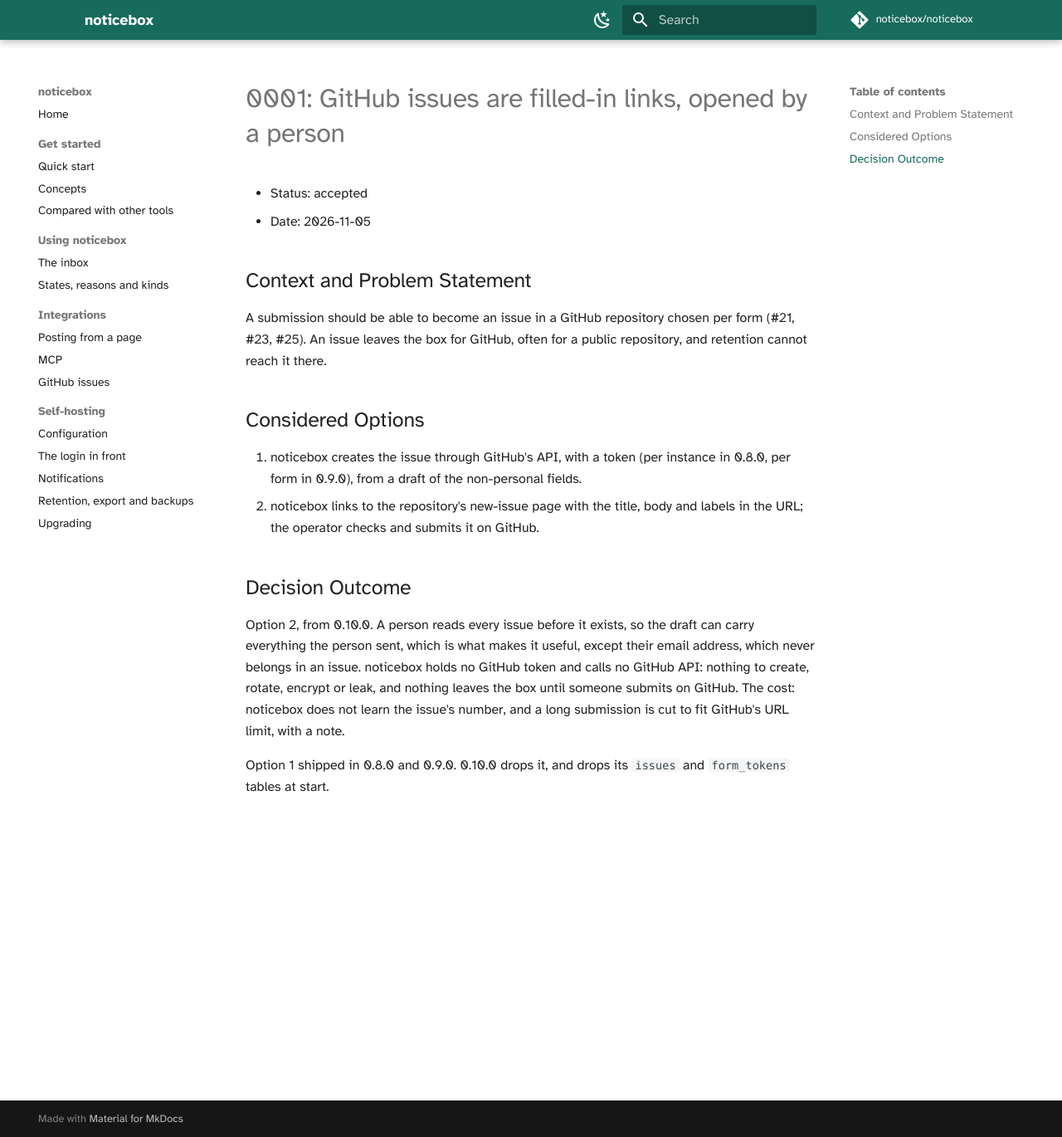
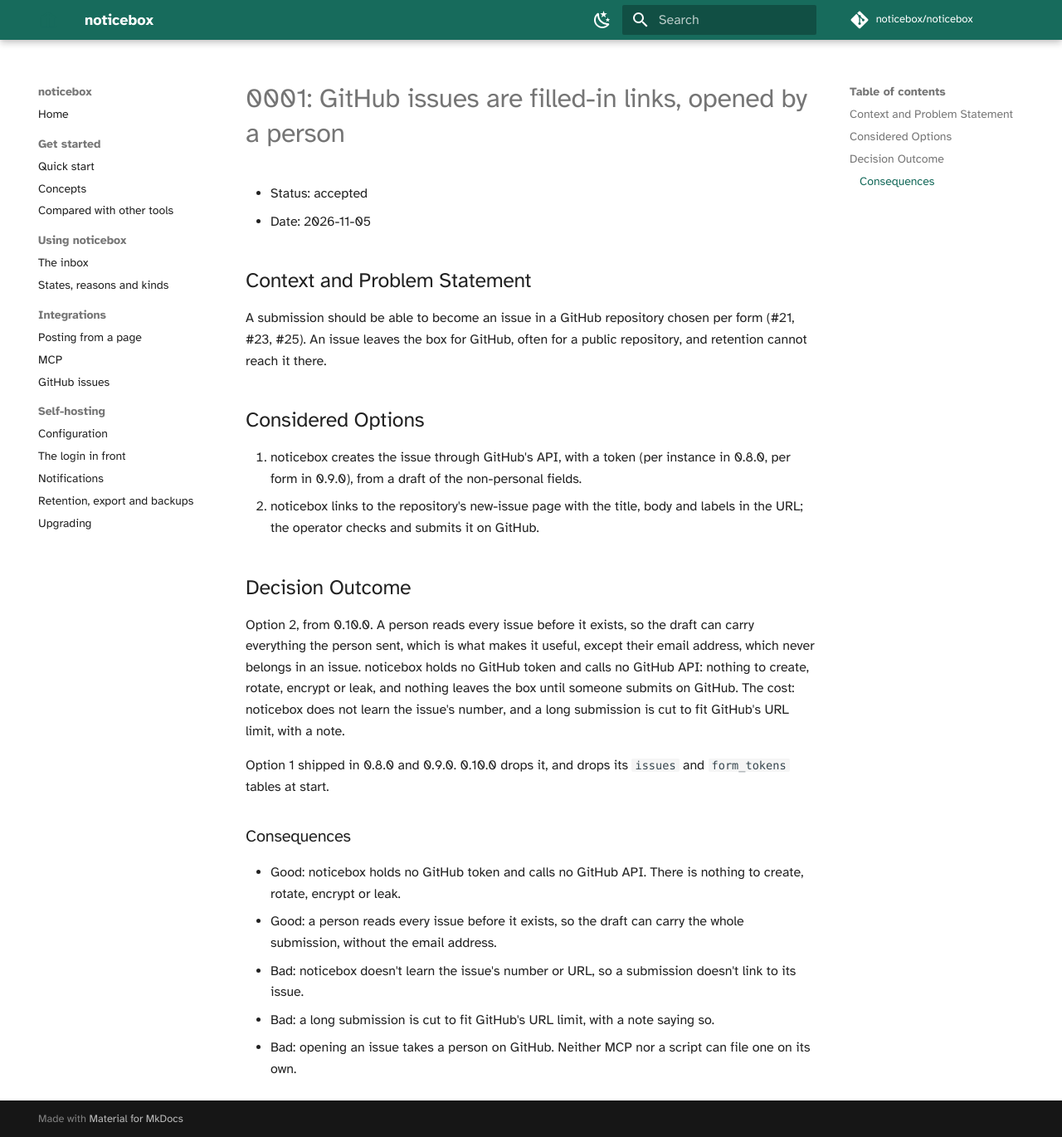
Before and after one commit to noticebox/noticebox, an MkDocs documentation site: the page built from docs/adr/0001-github-issues-as-filled-in-links.md, in a window 1280 px wide and 1370 px high. Shown: the whole window at 83% size. Built offline with MkDocs 1.6.1 and Material for MkDocs 9.7.7, drawn with Linux system fonts in a browser that asks for light colours; some web fonts are replaced; comment, search, counter and statistics services are not loaded.

Commit message:
NOTICEBOX #35: ADR 0004, forms live in the database; consequences for ADR 0001
Co-Authored-By: Claude Opus 5.5 <noreply@anthropic.com>
Claude-Session: https://claude.ai/code/session_01MmwmvvTnvH8VfDrotBF45K

```diff
--- a/docs/adr/0001-github-issues-as-filled-in-links.md
+++ b/docs/adr/0001-github-issues-as-filled-in-links.md
@@ -17,3 +17,11 @@ A submission should be able to become an issue in a GitHub repository chosen per
 Option 2, from 0.10.0. A person reads every issue before it exists, so the draft can carry everything the person sent, which is what makes it useful, except their email address, which never belongs in an issue. noticebox holds no GitHub token and calls no GitHub API: nothing to create, rotate, encrypt or leak, and nothing leaves the box until someone submits on GitHub. The cost: noticebox does not learn the issue's number, and a long submission is cut to fit GitHub's URL limit, with a note.
 
 Option 1 shipped in 0.8.0 and 0.9.0. 0.10.0 drops it, and drops its `issues` and `form_tokens` tables at start.
+
+### Consequences
+
+- Good: noticebox holds no GitHub token and calls no GitHub API. There is nothing to create, rotate, encrypt or leak.
+- Good: a person reads every issue before it exists, so the draft can carry the whole submission, without the email address.
+- Bad: noticebox doesn't learn the issue's number or URL, so a submission doesn't link to its issue.
+- Bad: a long submission is cut to fit GitHub's URL limit, with a note saying so.
+- Bad: opening an issue takes a person on GitHub. Neither MCP nor a script can file one on its own.
```
Also changed, not shown: docs/adr/0004-forms-live-in-the-database.md (added, +25 -0 lines).
